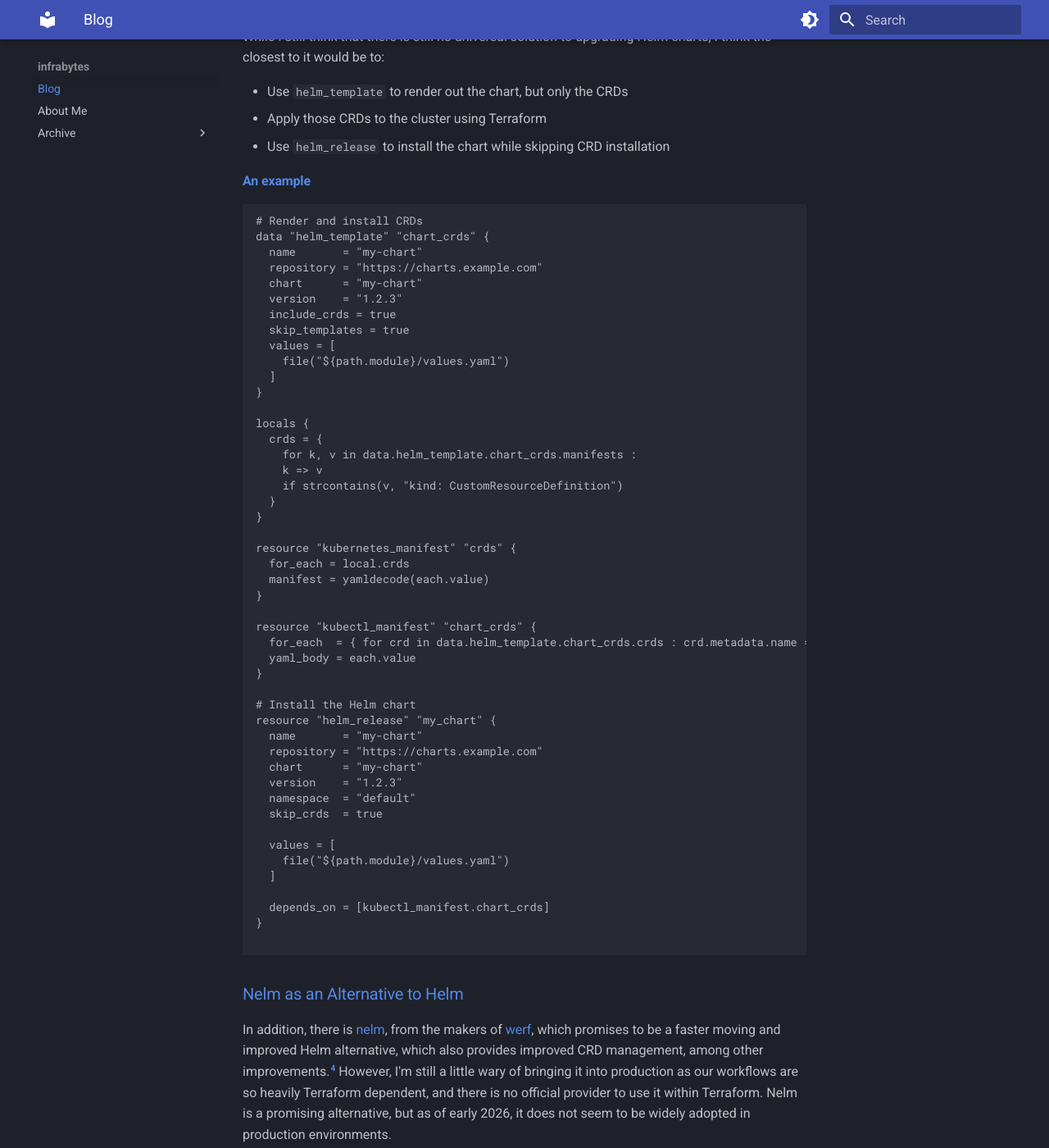
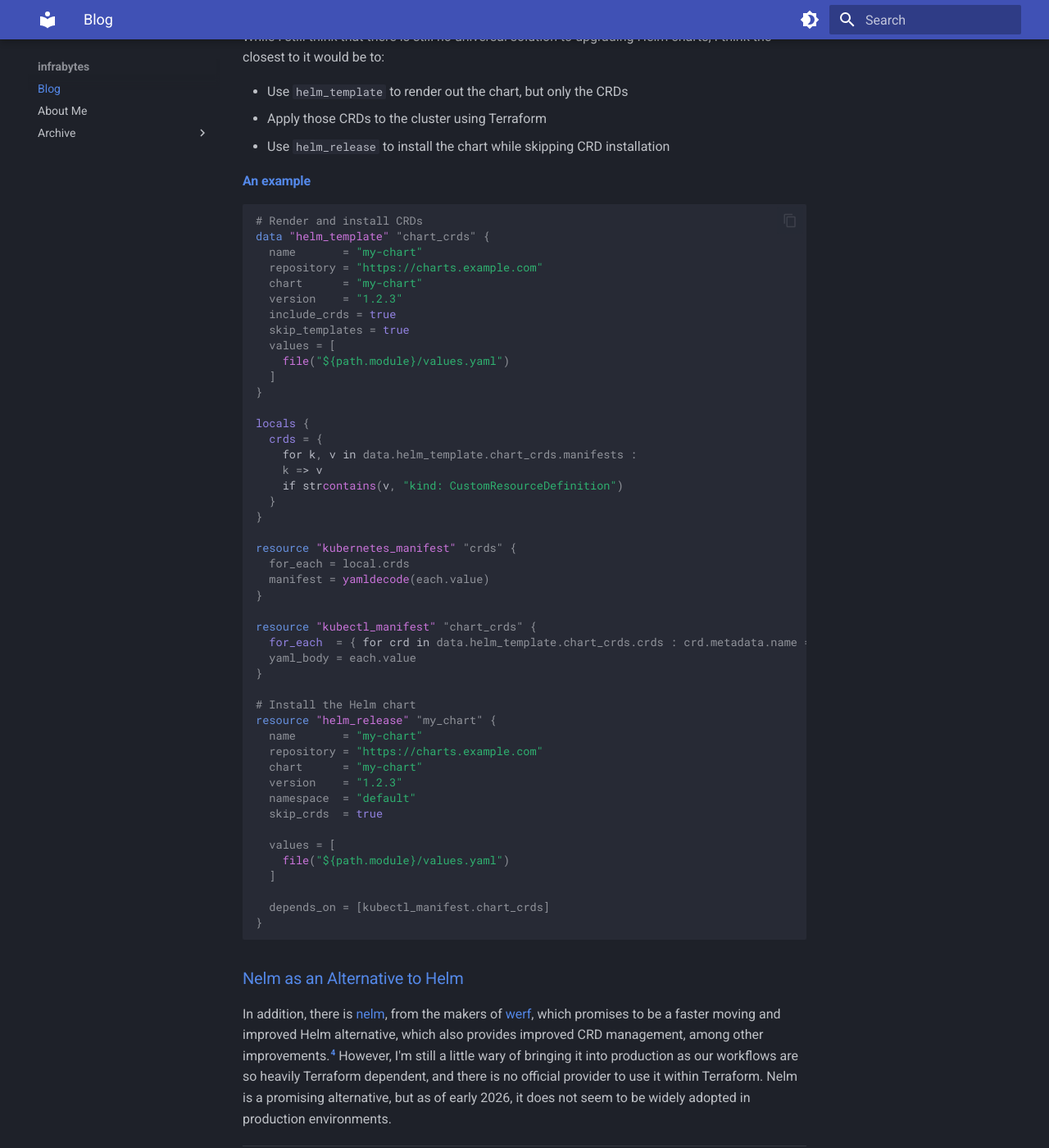
Before and after one commit to bbayrakt/blog, an MkDocs documentation site: the page built from docs/index.md, in a window 1280 px wide and 1400 px high, scrolled down 2797 px. Shown: the whole window at 82% size. Built offline with MkDocs 1.6.1 and Material for MkDocs 9.7.7, drawn with Linux system fonts in a browser that asks for light colours.

Commit message:
Add pymdownx extensions and enable code copy feature in mkdocs

```diff
--- a/mkdocs.yml
+++ b/mkdocs.yml
@@ -5,6 +5,8 @@ theme:
   name: material
   favicon: assets/favicon.svg
   scheme: slate
+  features:
+    - content.code.copy
   palette:
     - scheme: slate
       toggle:
@@ -22,6 +24,10 @@ plugins:
       post_dir: posts
 
 markdown_extensions:
+  - pymdownx.highlight:
+      pygments_lang_class: true
+  - pymdownx.superfences
+  - pymdownx.inlinehilite
   - footnotes
 
 extra:
--- a/requirements.txt
+++ b/requirements.txt
@@ -1,4 +1,5 @@
 mkdocs-material>=9.7.1
+pymdown-extensions>=10.0
 # https://github.com/mkdocs/mkdocs/issues/4032
 # Regression with Click version newer than 8.2.1
 # Should be fixed after v9
```
